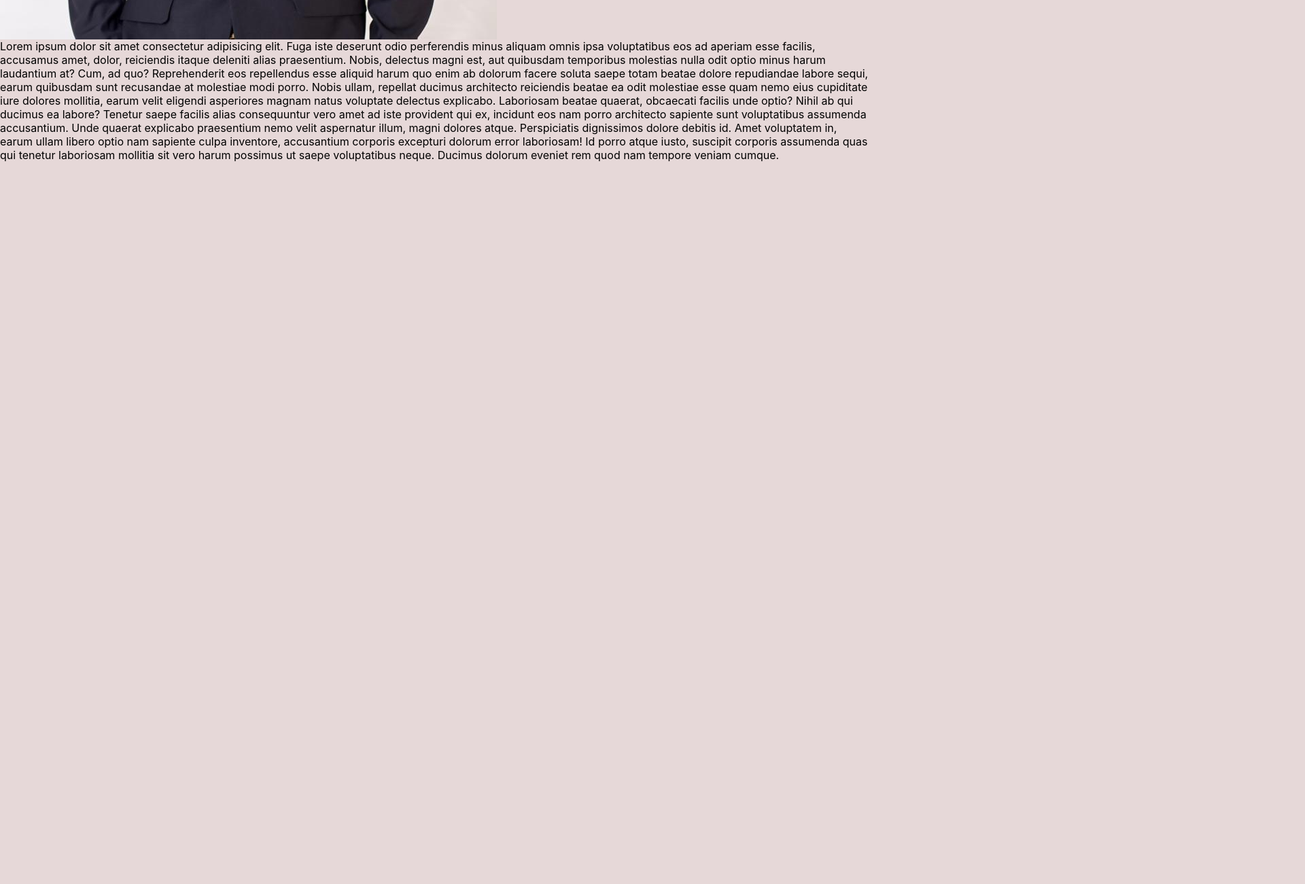
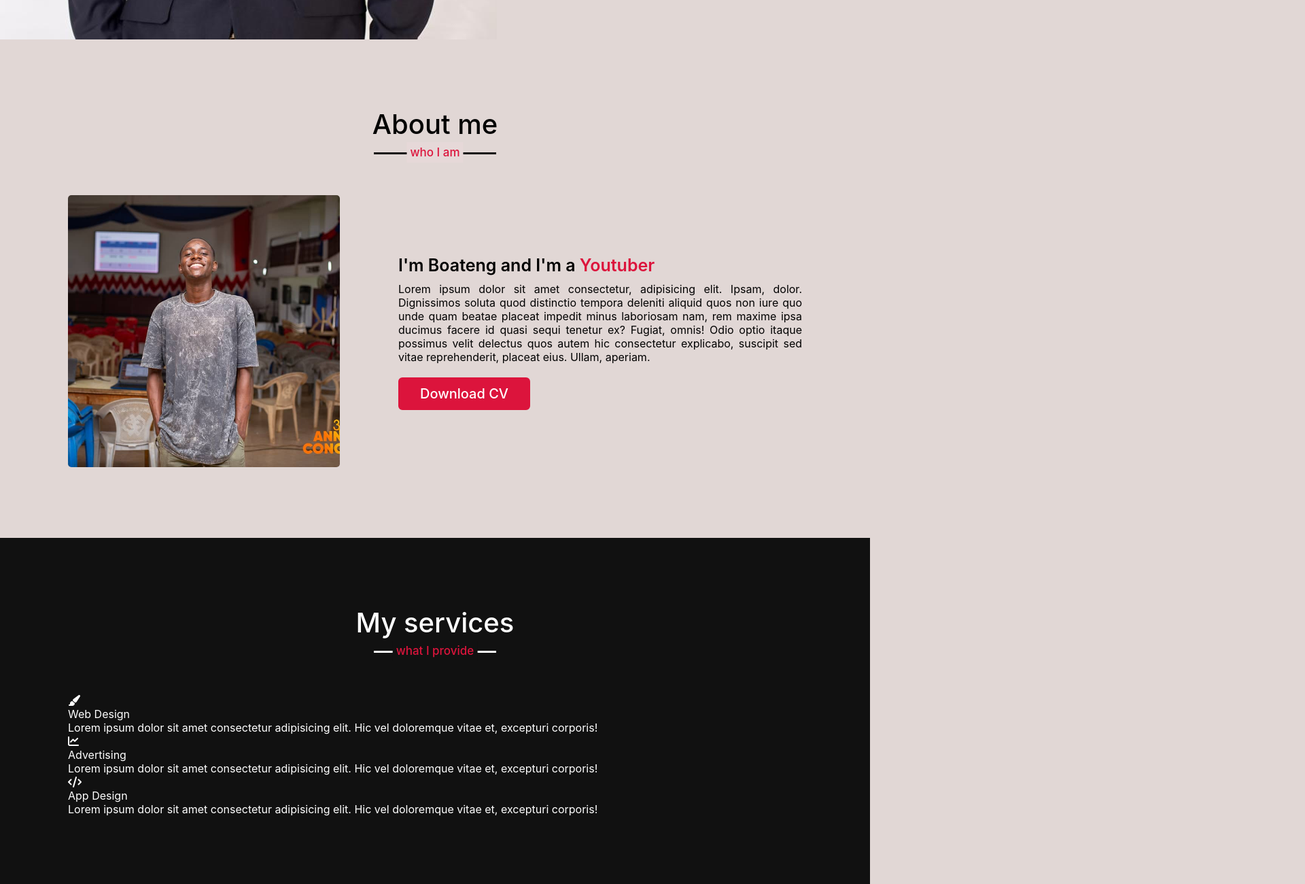
Before and after one commit to Yaw-Boateng/Personal-Porfolio, a plain HTML site: page index.html in a window 1280 px wide. Shown: the part 742-2042 px from the top of the page at 68% size, 1920 px wide, since content can reach past the window. Before the commit the page ends 980 px from the top, so only its background shows below. Drawn offline with nearby package versions, Linux system fonts and the light colour scheme.

Commit message:
I created the about page

```diff
--- a/index.html
+++ b/index.html
@@ -49,19 +49,62 @@
 
     </section>
 
-    <p>Lorem ipsum dolor sit amet consectetur adipisicing elit. Fuga iste deserunt odio
-        perferendis minus aliquam omnis ipsa voluptatibus eos ad aperiam esse facilis,
-        accusamus amet, dolor, reiciendis itaque deleniti alias praesentium. Nobis,
-        delectus magni est, aut quibusdam temporibus molestias nulla odit optio minus
-        harum laudantium at? Cum, ad quo? Reprehenderit eos repellendus esse aliquid harum
-        quo enim ab dolorum facere soluta saepe totam beatae dolore repudiandae labore sequi,
-         earum quibusdam sunt recusandae at molestiae modi porro. Nobis ullam, repellat ducimus
-          architecto reiciendis beatae ea odit molestiae esse quam nemo eius cupiditate iure
-          dolores mollitia, earum velit eligendi asperiores magnam natus voluptate delectus
-          explicabo. Laboriosam beatae quaerat, obcaecati facilis unde optio? Nihil ab qui ducimus ea labore? Tenetur saepe facilis alias consequuntur vero
-          amet ad iste provident qui ex, incidunt eos nam porro architecto sapiente sunt voluptatibus assumenda accusantium. Unde quaerat explicabo praesentium nemo velit aspernatur illum, magni dolores atque.
-          Perspiciatis dignissimos dolore debitis id. Amet voluptatem in, earum ullam libero optio nam sapiente culpa inventore, accusantium corporis excepturi dolorum error laboriosam! Id porro atque iusto, suscipit corporis assumenda quas qui tenetur laboriosam mollitia sit vero harum possimus ut saepe
-        voluptatibus neque. Ducimus dolorum eveniet rem quod nam tempore veniam cumque.</p>
+
+<!-- about section -->
+<section class="about" id="about" >
+
+    <div class="max-width">
+        <h2 class="title">About me</h2>
+    <div class="about-content">
+         <div class="column left">
+             <img src="/images/WhatsApp Image 2022-04-18 at 9.25.45 AM.jpeg" alt="">
+         </div>
+
+         <div class="column right">
+             <div class="text">I'm Boateng and I'm a <span>Youtuber</span></div>
+             <p>Lorem ipsum dolor sit amet consectetur, adipisicing elit. Ipsam, dolor. Dignissimos soluta quod distinctio tempora deleniti aliquid quos non iure quo unde quam beatae placeat impedit minus laboriosam nam, rem maxime ipsa ducimus facere id quasi sequi tenetur ex? Fugiat, omnis! Odio optio itaque possimus velit delectus quos autem hic consectetur explicabo, suscipit sed vitae reprehenderit, placeat eius. Ullam, aperiam.</p>
+             <a href="#">Download CV</a>
+         </div>
+    </div>
+    </div>
+    </section>
+
+    <!-- services section -->
+    <section class="services" id="services" >
+
+        <div class="max-width">
+            <h2 class="title">My services</h2>
+        <div class="service-content">
+            <div class="card">
+                <div class="box">
+                    <i class="fas fa-paint-brush"></i>
+                    <div class="text">Web Design</div>
+                    <p>Lorem ipsum dolor sit amet consectetur adipisicing elit. Hic vel doloremque vitae et, excepturi corporis!</p>
+                </div>
+            </div>
+
+            <div class="card">
+                <div class="box">
+                    <i class="fas fa-chart-line"></i>
+                    <div class="text">Advertising</div>
+                    <p>Lorem ipsum dolor sit amet consectetur adipisicing elit. Hic vel doloremque vitae et, excepturi corporis!</p>
+                </div>
+            </div>
+
+            <div class="card">
+                <div class="box">
+                    <i class="fas fa-code"></i>
+                    <div class="text">App Design</div>
+                    <p>Lorem ipsum dolor sit amet consectetur adipisicing elit. Hic vel doloremque vitae et, excepturi corporis!</p>
+                </div>
+            </div>
+
+        </div>
+        </div>
+        </section>
+
+
+
     <script src="/script.js">  </script>
 </body>
 </html>
--- a/style.css
+++ b/style.css
@@ -10,7 +10,7 @@
 
 body{
     font-family: -apple-system, BlinkMacSystemFont, 'Segoe UI', Roboto, Oxygen, Ubuntu, Cantarell, 'Open Sans', 'Helvetica Neue', sans-serif;
-    background-color: #e6d8d8
+    background-color: #e1d7d5
 
 }
 
@@ -27,6 +27,7 @@ body{
     padding: 25px 0px;
     font-family: -apple-system, BlinkMacSystemFont, 'Segoe UI', Roboto, Oxygen, Ubuntu, Cantarell, 'Open Sans', 'Helvetica Neue', sans-serif;
 transition: all 0.3s ease;
+z-index: 999;
 }
 
 .navbar.sticky{
@@ -108,7 +109,7 @@ color: crimson;
 
 .home .max-width .home-content{
     margin-left: 870px;
-    width:810px;
+    /* width:810px; */
 }
 
 .home .max-width .home-content .text-1{
@@ -162,6 +163,134 @@ color: #ffffff;
 transition: all 0.3s ease;
 }
 
+
+/* about page */
+
+.about, .service{
+font-family: -apple-system, BlinkMacSystemFont, 'Segoe UI', Roboto, Oxygen, Ubuntu, Cantarell, 'Open Sans', 'Helvetica Neue', sans-serif;
+}
+
+
+.about .title::after{
+    content:"who I am";
+}
+
+.about .max-width .left img {
+height: 400px;
+width: 400px;
+object-fit: cover;
+border-radius: 5px;
+}
+
+.about .about-content{
+    display: flex;
+    flex-wrap: wrap;
+    align-items: center;
+    align-content: space-between;
+}
+
+.about .about-content .left{
+    width: 45%;
+}
+
+.about .about-content .right{
+width: 55%;
+}
+
+.about .about-content .right .text{
+font-size: 25px;
+font-weight: 600;
+margin-bottom: 10px;
+}
+
+.about .about-content .right .text span{
+color: crimson;
+}
+
+.about .about-content .right p{
+    text-align: justify;
+}
+
+.about .about-content .right a{
+    display: inline-block;
+    color: #ffffff;
+    font-size: 20px;
+    background-color: crimson;
+    border-radius: 6px;
+    font-weight: 500;
+    padding: 10px 30px;
+    margin-top: 20px;
+    border:2px solid crimson;
+    transition: all 0.2s ease;
+}
+
+.about .about-content .right a:hover{
+color: crimson;
+background: none;
+}
+
+/* services styling */
+
+.services{
+    color: #ffffff;
+    background: #111;
+}
+
+.services .title::after{
+    content:"what I provide";
+    background: #111;
+}
+
+.services .title::before{
+    background: #ffffff;
+}
+
+
+
+
+/* similar styling  */
+section{
+    padding:100px 0;
+}
+
+section  .title{
+    padding-bottom: 20px;
+    margin-bottom: 60px;
+    font-size: 40px;
+    font-weight: 500;
+    text-align: center;
+    position: relative;
+    font-family: -apple-system, BlinkMacSystemFont, 'Segoe UI', Roboto, Oxygen, Ubuntu, Cantarell, 'Open Sans', 'Helvetica Neue', sans-serif;
+}
+
+section .title::before{
+    content:"";
+    position: absolute;
+    bottom: 0px;
+    left: 50%;
+    width: 180px;
+    height: 3px;
+    background: #111;
+    transform: translateX(-50%);
+}
+
+section .title::after{
+    position: absolute;
+    font-size: 17px;
+    color: crimson;
+    bottom: -12px;
+    left: 50%;
+    padding: 5px;
+    background: #e6d8d8;
+    transform: translateX(-50%);
+}
+
+
+
+
+
+
+
 /* responsive media query */
 @media (max-width: 1150px) {
     .max-width {
@@ -214,8 +343,38 @@ content: "\f00d";
 
     .home .max-width .home-content .text-3{
     font-size: 35px;
-    margin-
     }
 
+    .about .about-content .column {
+    width: 50%;
+    }
+}
 
+@media(max-width:947px){
+
+
+        .max-width{
+            max-width: 800px;
+        }
+
+        .about .about-content .column{
+            width: 100%;
+        }
+
+        .about .about-content .left{
+            display: flex;
+            justify-content: center;
+            margin: 0 auto 60px;
+        }
+
+        .about .about-content .right{
+           flex:100%
+        }
 }
+
+@media(max-width:1104px){
+    .about .max-width .left img {
+        height: 350px;
+        width: 350px;
+        }
+}
```
